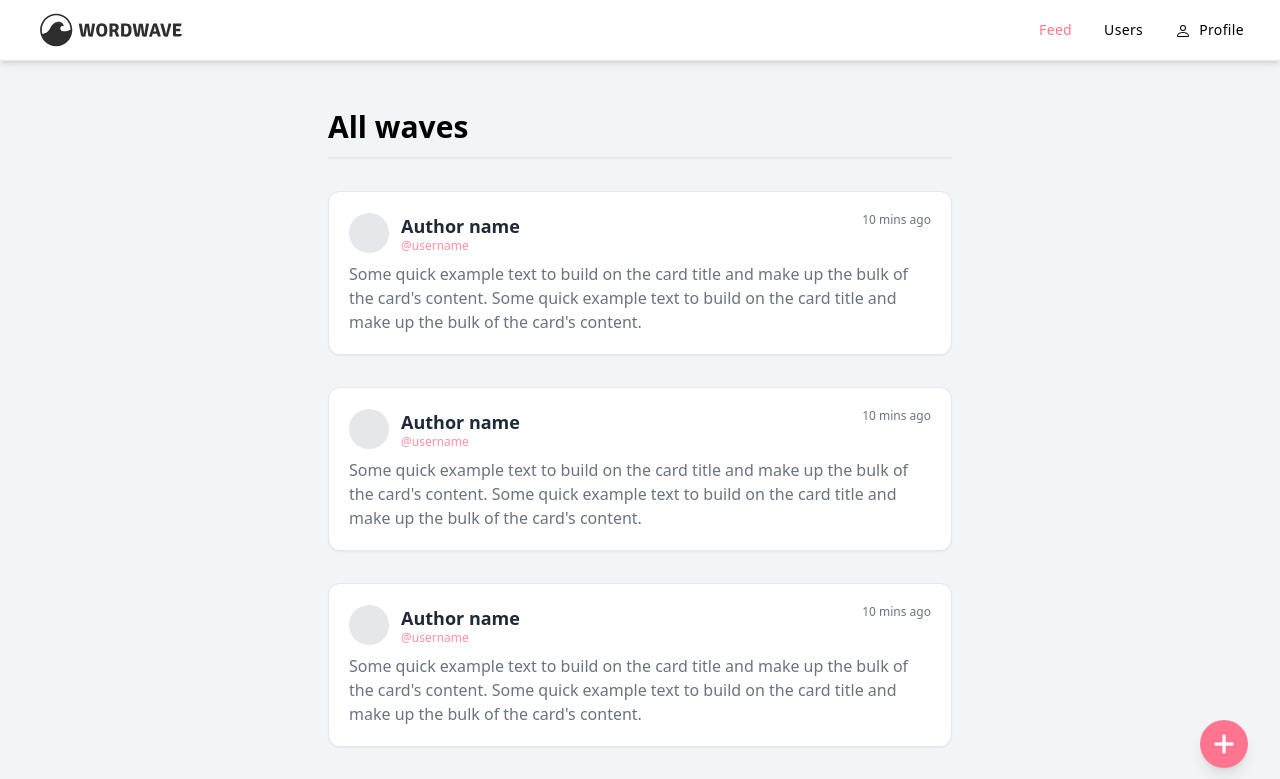
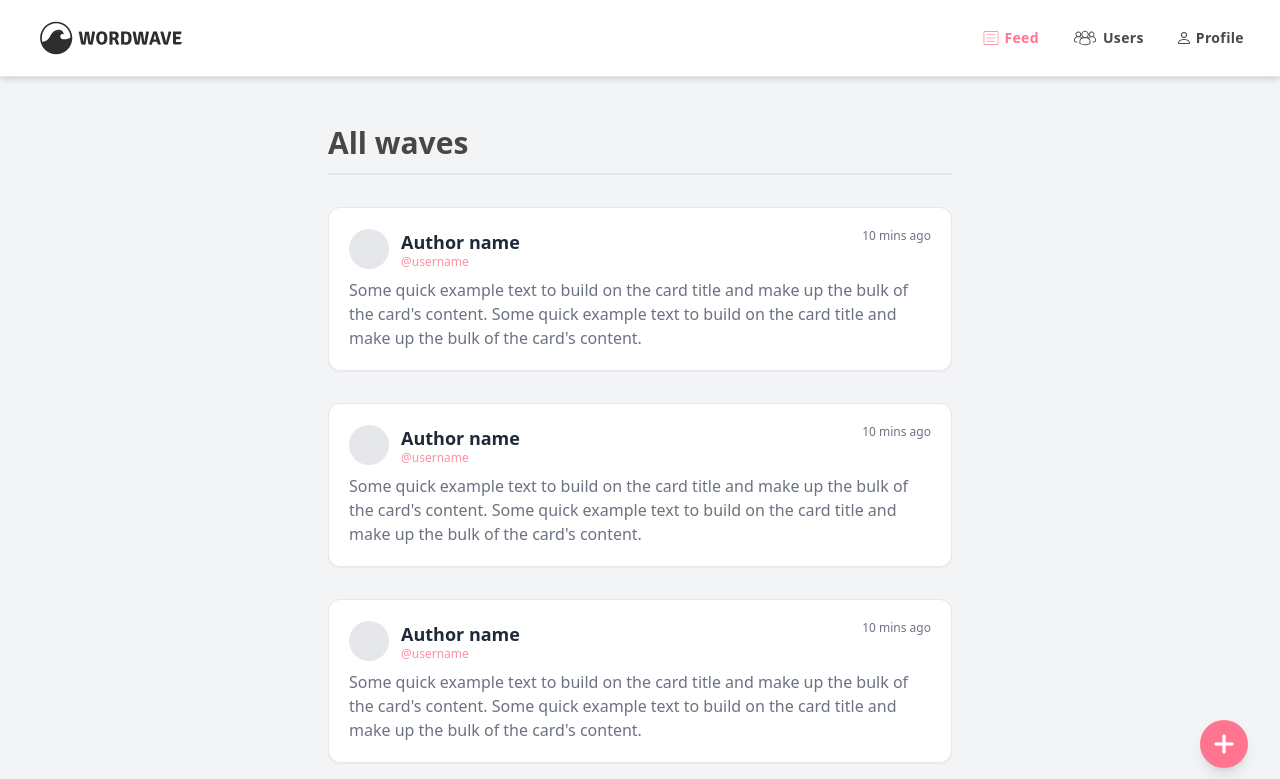
Before and after one commit to okay-head/WordWave, a React (Vite) app: page / in a window 1280 px wide. Shown: the top 779 px of the page. Built offline with nearby package versions, Linux system fonts and the light colour scheme.

Commit message:
feat(nav): add icons, set primary text color

```diff
--- a/index.html
+++ b/index.html
@@ -9,7 +9,7 @@
   <link rel="shortcut icon" href="/favicon.png" type="image/x-icon">
 </head>
 
-<body class="bg-gray-100 dark:bg-slate-900">
+<body class="bg-gray-100 dark:bg-slate-900 text-[--text-base]">
   <div id="root"></div>
   <script type="module" src="/src/main.tsx"></script>
 </body>
--- a/src/components/nav/Navbar.tsx
+++ b/src/components/nav/Navbar.tsx
@@ -10,7 +10,7 @@ export default function Navbar() {
   ) => (
     <NavLink
       id={id}
-      className={`py-1 font-medium tracking-wide transition-all hover:text-accent-pink-600 dark:text-gray-400 dark:hover:text-gray-500 sm:my-4 sm:px-1 ${classVars}`}
+      className={`rounded-sm py-1 font-semibold tracking-wide transition-all hover:text-accent-pink-600 dark:text-gray-400 dark:hover:text-gray-500 sm:my-5 sm:px-1 ${classVars}`}
       to={to}
     >
       {children}
@@ -69,14 +69,99 @@ export default function Navbar() {
             className='hs-collapse hidden grow basis-full overflow-hidden transition-all duration-300 sm:block'
           >
             <div className='mt-5 flex flex-col gap-x-0 gap-y-4 sm:mt-0 sm:flex-row sm:items-center sm:justify-end sm:gap-x-6 sm:gap-y-0 sm:ps-7'>
-              {Anchor('feed', '/', 'Feed')}
-              {Anchor('users', '/users', 'Users')}
+              {Anchor(
+                'feed',
+                '/',
+                <div className='flex items-center'>
+                  <svg
+                    className='me-[5px]'
+                    version='1.1'
+                    xmlns='http://www.w3.org/2000/svg'
+                    xmlnsXlink='http://www.w3.org/1999/xlink'
+                    width='16px'
+                    height='16px'
+                    viewBox='0,0,256,256'
+                  >
+                    <g
+                      fill='currentColor'
+                      fillRule='nonzero'
+                      stroke='none'
+                      strokeWidth='1'
+                      strokeLinecap='butt'
+                      strokeLinejoin='miter'
+                      strokeMiterlimit='10'
+                      strokeDasharray=''
+                      strokeDashoffset='0'
+                      fontFamily='none'
+                      fontWeight='none'
+                      fontSize='none'
+                      textAnchor='none'
+                      style={{ mixBlendMode: 'normal' }}
+                    >
+                      <g transform='scale(5.12,5.12)'>
+                        <path d='M5,4c-1.64453,0 -3,1.35547 -3,3v36c0,1.64453 1.35547,3 3,3h40c1.64453,0 3,-1.35547 3,-3v-36c0,-1.64453 -1.35547,-3 -3,-3zM5,6h40c0.55469,0 1,0.44531 1,1v36c0,0.55469 -0.44531,1 -1,1h-40c-0.55469,0 -1,-0.44531 -1,-1v-36c0,-0.55469 0.44531,-1 1,-1zM10.8125,14c-0.55078,0.05078 -0.95703,0.54297 -0.90625,1.09375c0.05078,0.55078 0.54297,0.95703 1.09375,0.90625h28c0.35938,0.00391 0.69531,-0.18359 0.87891,-0.49609c0.17969,-0.3125 0.17969,-0.69531 0,-1.00781c-0.18359,-0.3125 -0.51953,-0.5 -0.87891,-0.49609h-28c-0.03125,0 -0.0625,0 -0.09375,0c-0.03125,0 -0.0625,0 -0.09375,0zM10.8125,24c-0.55078,0.05078 -0.95703,0.54297 -0.90625,1.09375c0.05078,0.55078 0.54297,0.95703 1.09375,0.90625h28c0.35938,0.00391 0.69531,-0.18359 0.87891,-0.49609c0.17969,-0.3125 0.17969,-0.69531 0,-1.00781c-0.18359,-0.3125 -0.51953,-0.5 -0.87891,-0.49609h-28c-0.03125,0 -0.0625,0 -0.09375,0c-0.03125,0 -0.0625,0 -0.09375,0zM10.8125,34c-0.55078,0.05078 -0.95703,0.54297 -0.90625,1.09375c0.05078,0.55078 0.54297,0.95703 1.09375,0.90625h28c0.35938,0.00391 0.69531,-0.18359 0.87891,-0.49609c0.17969,-0.3125 0.17969,-0.69531 0,-1.00781c-0.18359,-0.3125 -0.51953,-0.5 -0.87891,-0.49609h-28c-0.03125,0 -0.0625,0 -0.09375,0c-0.03125,0 -0.0625,0 -0.09375,0z'></path>
+                      </g>
+                    </g>
+                  </svg>
+                  Feed
+                </div>,
+              )}
+              {Anchor(
+                'users',
+                '/users',
+                <div className='flex items-center'>
+                  <svg
+                    className='me-1'
+                    version='1.0'
+                    xmlns='http://www.w3.org/2000/svg'
+                    width='28px'
+                    height='28px'
+                    viewBox='0 0 256.000000 256.000000'
+                    preserveAspectRatio='xMidYMid meet'
+                  >
+                    <g
+                      transform='translate(0.000000,256.000000) scale(0.100000,-0.100000)'
+                      fill='currentColor'
+                      stroke='none'
+                    >
+                      <path
+                        d='M1183 1926 c-120 -39 -216 -151 -233 -271 -7 -52 -14 -47 -24 16 -4
+20 -20 55 -36 78 -112 155 -317 155 -429 0 -64 -88 -62 -207 4 -293 l33 -43
+-43 -21 c-65 -31 -111 -77 -142 -140 -25 -51 -28 -70 -32 -174 l-3 -117 39
+-20 c50 -25 153 -60 210 -70 36 -7 48 -5 66 10 35 29 12 51 -79 75 -43 12 -96
+28 -118 38 l-38 16 4 89 c5 115 36 171 117 213 51 27 59 28 195 28 147 0 201
+-13 235 -53 12 -15 8 -22 -29 -59 -24 -24 -57 -72 -74 -108 -30 -62 -31 -71
+-34 -218 l-4 -152 64 -29 c284 -128 586 -133 868 -12 l85 36 0 155 c0 153 0
+156 -31 220 -17 36 -50 84 -74 108 -37 37 -41 44 -29 59 34 40 88 53 235 53
+130 0 144 -2 191 -25 86 -43 123 -115 123 -238 l0 -68 -37 -16 c-21 -9 -74
+-25 -117 -37 -91 -24 -114 -46 -79 -75 18 -15 30 -17 66 -10 57 10 160 45 210
+70 l39 20 -3 117 c-4 104 -7 123 -32 174 -31 63 -77 109 -142 140 l-43 21 33
+43 c172 225 -125 529 -354 363 -53 -38 -99 -102 -107 -148 -11 -61 -21 -66
+-27 -13 -12 99 -88 201 -184 248 -66 33 -175 42 -240 20z m221 -100 c117 -68
+160 -211 101 -332 -57 -117 -184 -170 -306 -129 -147 50 -216 225 -141 358 54
+96 134 140 239 133 44 -2 75 -11 107 -30z m-633 -71 c110 -72 111 -226 1 -300
+-50 -34 -144 -35 -193 -2 -97 65 -113 189 -36 273 61 66 154 78 228 29z m1164
+24 c22 -6 56 -28 76 -48 84 -83 70 -211 -30 -278 -49 -33 -143 -32 -193 2
+-125 85 -103 270 39 321 47 16 58 17 108 3z m-955 -320 c12 -22 37 -58 56 -79
+l36 -40 -27 -10 c-38 -14 -40 -14 -88 23 -24 18 -57 39 -74 46 l-31 13 33 44
+c19 25 37 61 40 82 11 65 18 68 27 14 4 -29 17 -71 28 -93z m654 79 c4 -21 22
+-57 41 -82 l33 -44 -31 -13 c-17 -7 -50 -28 -74 -46 -48 -37 -50 -37 -88 -23
+l-27 10 36 40 c48 53 76 111 83 172 6 53 16 48 27 -14z m-113 -294 c64 -30
+125 -88 157 -148 25 -47 27 -60 27 -176 l0 -125 -87 -32 c-220 -82 -456 -82
+-676 0 l-87 32 0 125 c0 141 13 179 84 253 78 83 132 97 356 94 160 -2 185 -4
+226 -23z'
+                      />
+                    </g>
+                  </svg>
+                  Users
+                </div>,
+              )}
               {Anchor(
                 'profile',
                 '/profile',
                 <div className='flex items-center'>
                   <svg
-                    className='me-2 mt-[2px] h-4 w-4 flex-shrink-0'
+                    className='me-1 h-4 w-4 flex-shrink-0'
                     xmlns='http://www.w3.org/2000/svg'
                     width='16'
                     height='16'
--- a/src/index.css
+++ b/src/index.css
@@ -3,6 +3,7 @@
 @tailwind utilities;
 
 :root {
+  --text-base: #2e2e2edf;
   --accent-pink-500: hsl(349, 100%, 78%);
   --accent-pink-600: hsl(349, 100%, 73%);
   --accent-pink-700: hsl(349, 100%, 65%);
```
